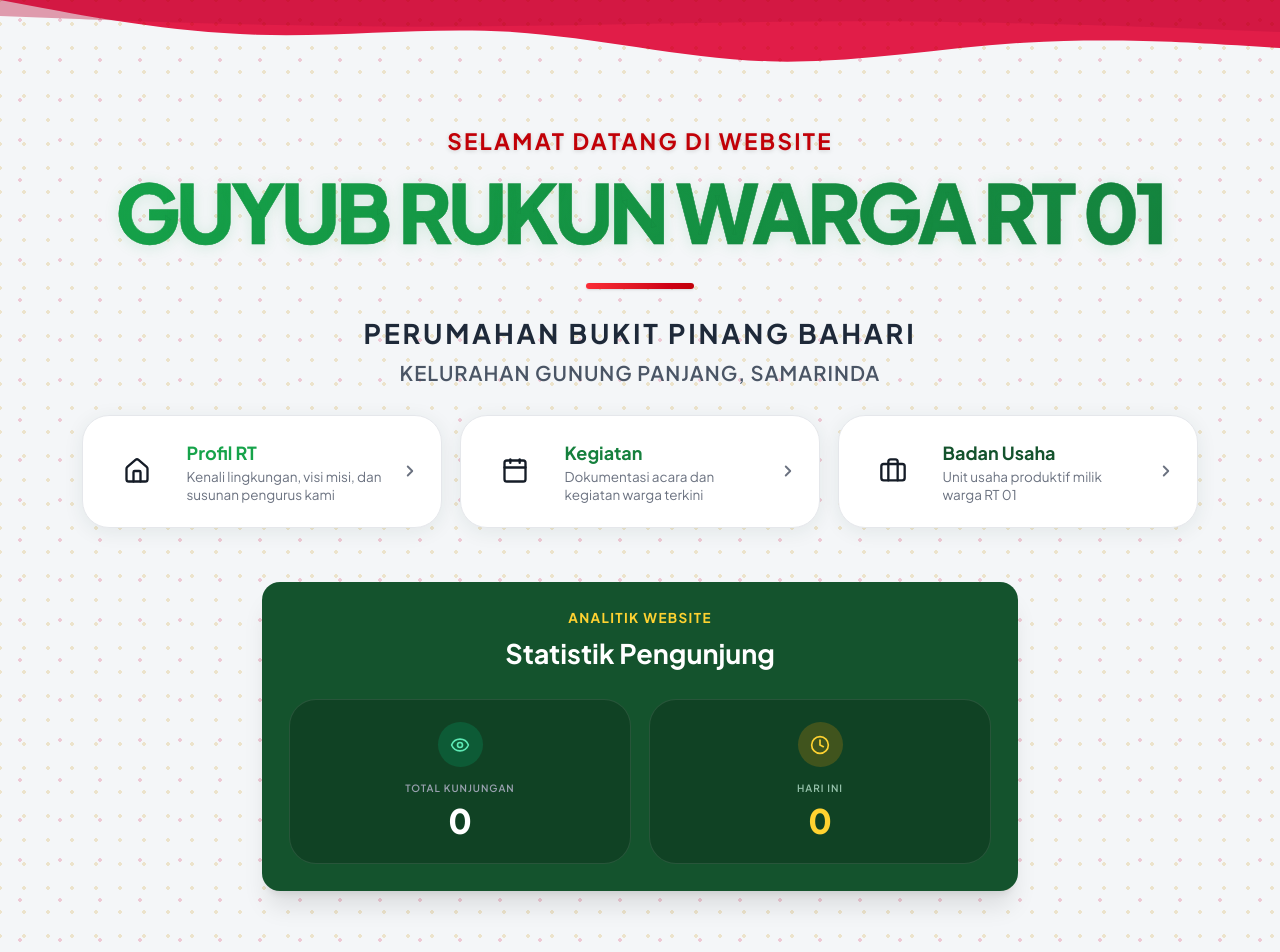
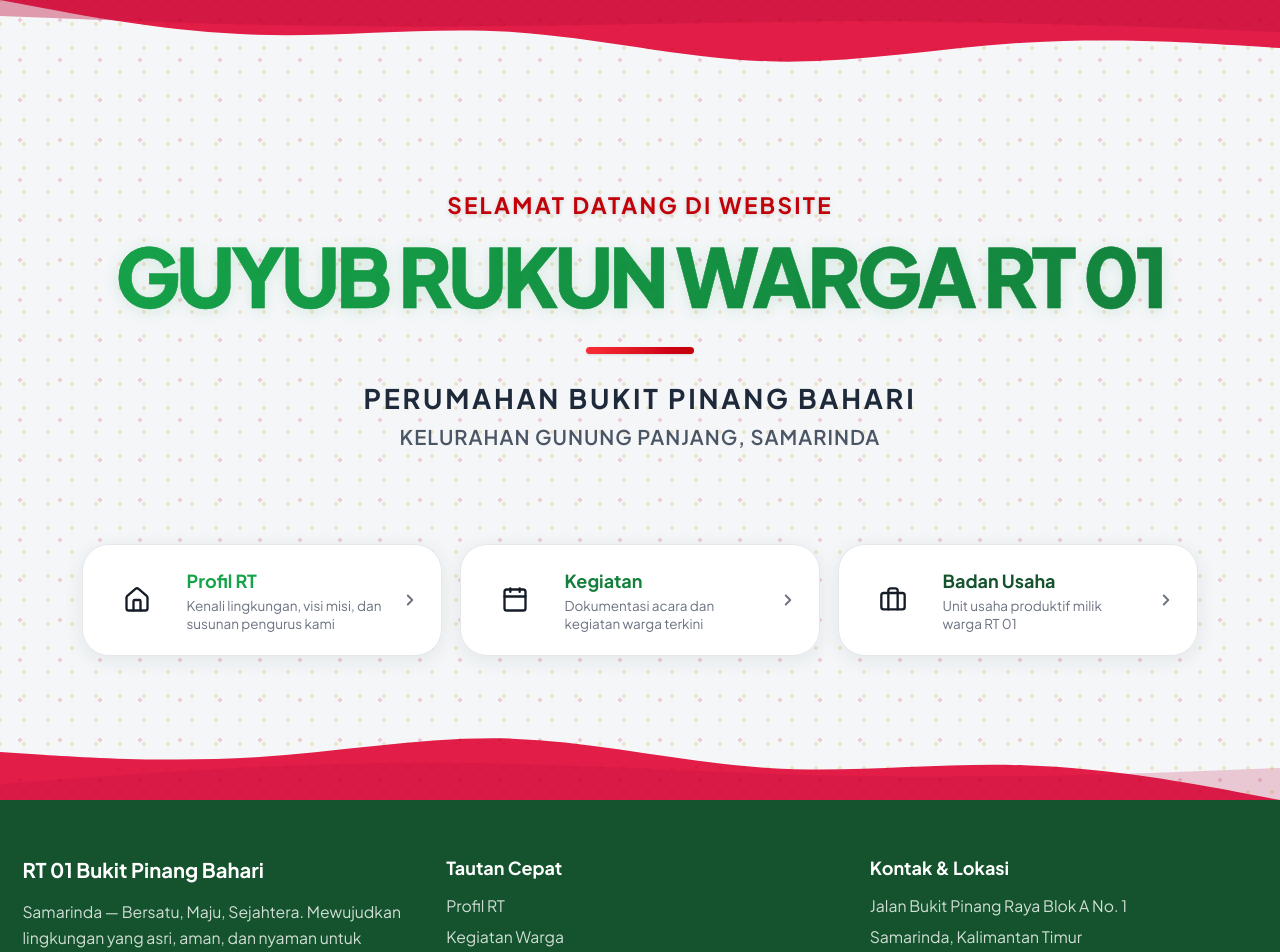
Before and after one commit to FiveUII/PBPB-RT01, a Next.js app in the folder app/: page / in a window 1280 px wide. Shown: the top 952 px of the page. Built offline with nearby package versions, Linux system fonts and the light colour scheme; no server answers; the database is empty.

Commit message:
feat: remove visitor stats from public homepage

```diff
--- a/app/src/app/page.tsx
+++ b/app/src/app/page.tsx
@@ -1,8 +1,7 @@
 import Link from "next/link";
 
 import Footer from "@/components/Footer";
-import { getPengumuman, getStatistikKunjungan } from "@/lib/actions";
-import StatistikWidget from "@/components/StatistikWidget";
+import { getPengumuman } from "@/lib/actions";
 import { Home, Calendar, Briefcase, ChevronRight } from "lucide-react";
 
 const navCards = [
@@ -32,7 +31,6 @@ const navCards = [
 export default async function HomePage() {
   const pengumumanList = await getPengumuman();
   const latestPengumuman = pengumumanList[0];
-  const stats = await getStatistikKunjungan();
 
   return (
     <div className="min-h-screen flex flex-col bg-[#f4f6f8]">
@@ -134,11 +132,6 @@ export default async function HomePage() {
               </Link>
             ))}
           </div>
-
-          {/* Statistik Sederhana */}
-          <div className="mt-8 flex justify-center w-full">
-            <StatistikWidget total={stats.total} hariIni={stats.hariIni} rataRata={stats.rataRata} variant="public" />
-          </div>
         </div>
       </div>
 
```
